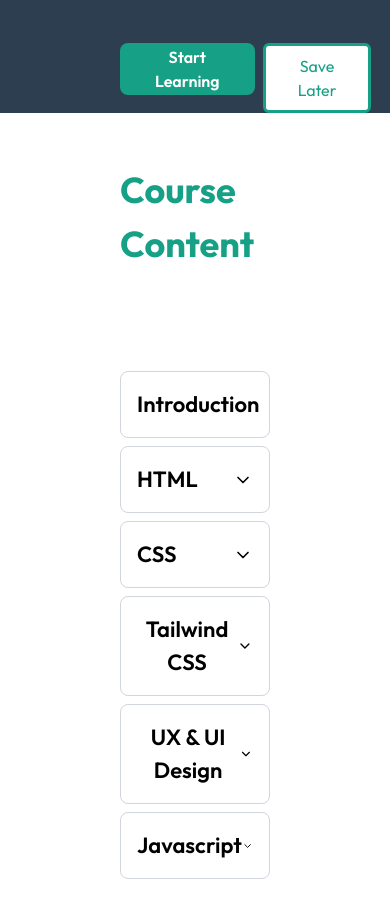
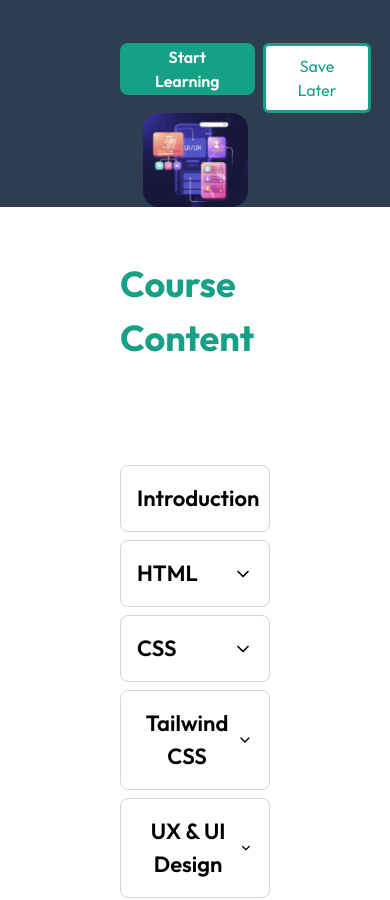
Before and after one commit to pre-university-G3/REAN, a React (Vite) app: page / in a window 390 px wide. Shown: the part 988-1888 px from the top of the page. Built offline with nearby package versions, Linux system fonts and the light colour scheme.

Commit message:
coursedetails

```diff
--- a/src/App.jsx
+++ b/src/App.jsx
@@ -3,14 +3,19 @@ import React from "react";
 import HeaderComponent from "./components/header/HeaderComponent"
 import { BrowserRouter, Route, Routes,useLocation } from "react-router-dom";
 import CourseDetail from "./pages/CourseDetail";
+import FooterComponent from "./components/footer/FooterComponent";
 
 function App() {
   return (
     <>
       <BrowserRouter>
         <HeaderComponent />
+        <Routes>
+          <Route path="/" element={<CourseDetail/>} />
+        </Routes>
+        <FooterComponent />
       </BrowserRouter>
-      <CourseDetail />
+
     </>
   );
 }
--- a/src/components/coursedetail/HeroSection.jsx
+++ b/src/components/coursedetail/HeroSection.jsx
@@ -35,7 +35,7 @@ export default function HeroSection() {
             </div>
         </article>
         <figure className='w-full flex justify-center items-center'>
-            <img src=".." alt="" />
+            <img src="/images/ux.svg" alt="" className='w-[70%] rounded-2xl'/>
         </figure>
     </section>
   )
--- a/src/pages/CourseDetail.jsx
+++ b/src/pages/CourseDetail.jsx
@@ -2,10 +2,10 @@
 import React from 'react'
 import HeroSection from "../components/coursedetail/HeroSection";
 import DropDown from "../components/coursedetail/DropDown"
+import AllCourseCard from "../components/card/AllCourseCard"
 
 export default function CourseDetail() {
   return (
-
     <main className='flex flex-col items-center'>
         <HeroSection />
 
@@ -35,9 +35,10 @@ export default function CourseDetail() {
                     <a href="#" className='hover:text-accent text-body-text-large'>View More <span className='mx-3'>&gt;</span></a>
                 </nav>
             </div>
+            <AllCourseCard />
         </section>
           {/* Instructor */}
-        <section className='flex flex-col w-full md:h-[100vh] pt-[30px] px-30'>
+        <section className='flex flex-col w-full md:h-[60vh] pt-[30px] px-30 '>
                 <h1 className='text-accent text-h2-large font-bold'>
                     Instructor
                 </h1>
```
Also changed, not shown: public/images/image.svg (added), public/images/ux.svg (renamed from src/assets/image 4.svg).
